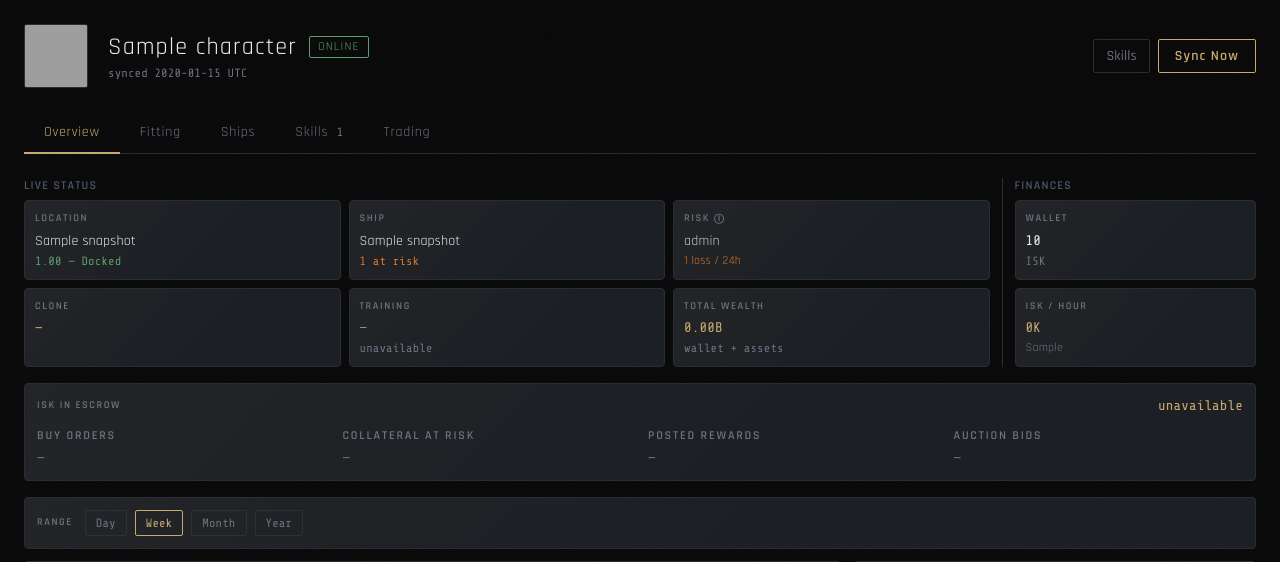
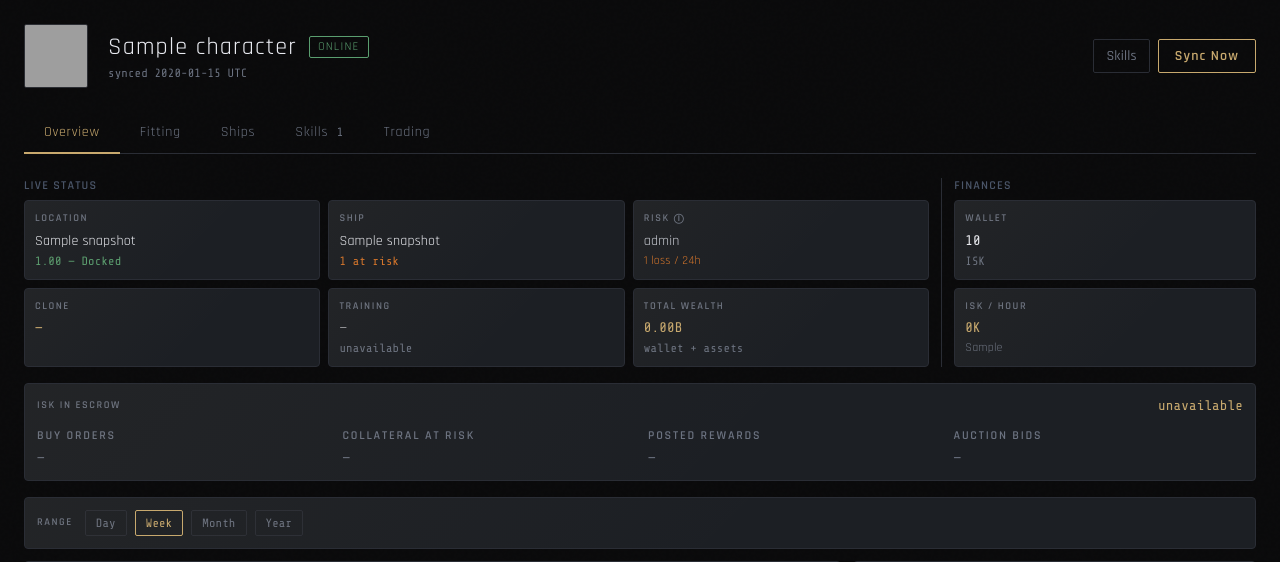
Before and after one commit to jordan-tryon/eve-esi-posthog, a FastAPI app: page /c/1 in a window 1280 px wide. Shown: the part 59-621 px from the top of the page. Run offline with FastAPI, Linux system fonts and the light colour scheme; tables that the repository leaves empty hold one stand-in row (values such as "Sample post"); data that the repository does not hold is empty; some libraries are stand-ins or nearby versions; grey boxes are pictures that could not be loaded.

Commit message:
Adjust overview row split to 75/25
Co-Authored-By: Claude Sonnet 4.6 <noreply@anthropic.com>

```diff
--- a/templates/character.html
+++ b/templates/character.html
@@ -74,8 +74,8 @@
 <!-- ── Live Status + Finances — single row ── -->
 <div class="flex items-stretch gap-0 mb-4">
 
-<!-- LEFT: Live Status (80%) -->
-<div style="flex: 0 1 80%; min-width: 0">
+<!-- LEFT: Live Status (75%) -->
+<div style="flex: 0 1 75%; min-width: 0">
 <p class="label text-xs mb-1.5 tracking-widest" style="color:#4a5568">LIVE STATUS</p>
 <div class="grid grid-cols-3 gap-2">
 
@@ -239,8 +239,8 @@
 <!-- Vertical divider -->
 <div class="border-l border-dune-border mx-3 self-stretch"></div>
 
-<!-- RIGHT: Finances (20%) -->
-<div style="flex: 0 1 20%; min-width: 0">
+<!-- RIGHT: Finances (25%) -->
+<div style="flex: 0 1 25%; min-width: 0">
 <p class="label text-xs mb-1.5 tracking-widest" style="color:#4a5568">FINANCES</p>
 <div class="flex flex-col gap-2">
 
```
